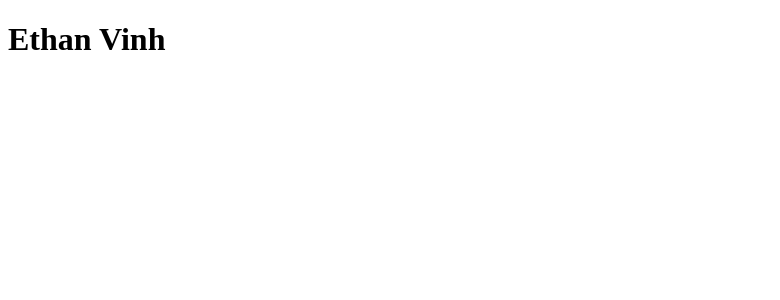
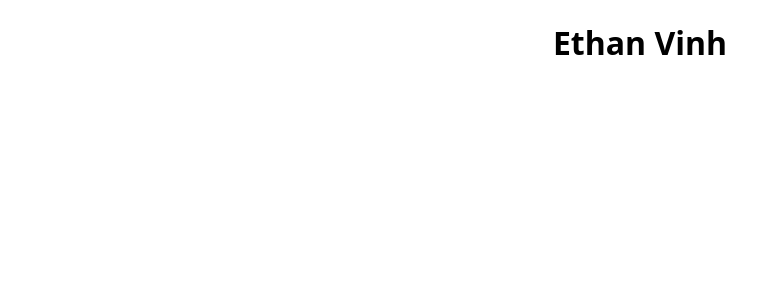
Before and after one commit to etvinh/BizzNestLinktree, a React (Vite) app: page / in a window 1280 px wide. Shown: the top 300 px of the page, without its empty margins (0-780 px from the left). Built offline with nearby package versions, Linux system fonts and the light colour scheme.

Commit message:
center name and add stylesheet

```diff
--- /dev/null
+++ b/src/App.css
@@ -0,0 +1,10 @@
+body {
+  margin: 0;
+  font-family: system-ui, -apple-system, sans-serif;
+}
+
+.name {
+  display: flex;
+  flex-direction: column;
+  align-items: center;
+}
--- a/src/App.jsx
+++ b/src/App.jsx
@@ -1,9 +1,12 @@
 import React from "react";
+import "./App.css";
 
 class App extends React.Component {
   render() {
     return (
+      <div className="name">
         <h1>Ethan Vinh</h1>
+      </div>
     );
   }
 }
--- a/vite.config.js
+++ b/vite.config.js
@@ -12,6 +12,7 @@ export default defineConfig({
         'test/*',
         'src/main.jsx',
         'vite.config.js',
+        'App.css',
       ],
     },
   },
```
